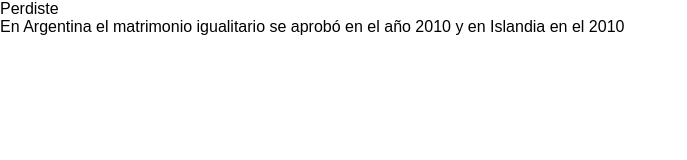
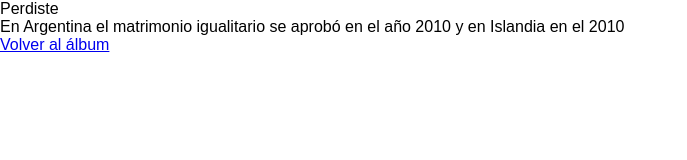
Before and after one commit to florlafuente/figusdelaigualdad, a React (Create React App) app: page /resultado in a window 1280 px wide. Shown: the top 160 px of the page, without its empty margins (0-687 px from the left). Built offline with nearby package versions, Linux system fonts and the light colour scheme.

Commit message:
Agrega link para volver al álbum

```diff
--- a/src/components/Resultado.js
+++ b/src/components/Resultado.js
@@ -1,4 +1,5 @@
 import React, { Component } from 'react'
+import { Link } from 'react-router-dom'
 
 class Resultado extends Component {
     render() {
@@ -9,6 +10,9 @@
                     <div className="explicacion">
                     En Argentina el matrimonio igualitario se aprobó en el año 2010 y en Islandia en el 2010
                     </div>
+                    <Link to='/'>
+                        <div className="volver">Volver al álbum</div>
+                    </Link>
                 </div>
             )
         } else {
@@ -18,6 +22,9 @@
                     <div className="explicacion">
                     En Argentina el matrimonio igualitario se aprobó en el año 2010 y en Islandia en el 2010
                     </div>
+                    <Link to='/'>
+                        <div className="volver">Volver al álbum</div>
+                    </Link>
                 </div>
             )
         }
```
